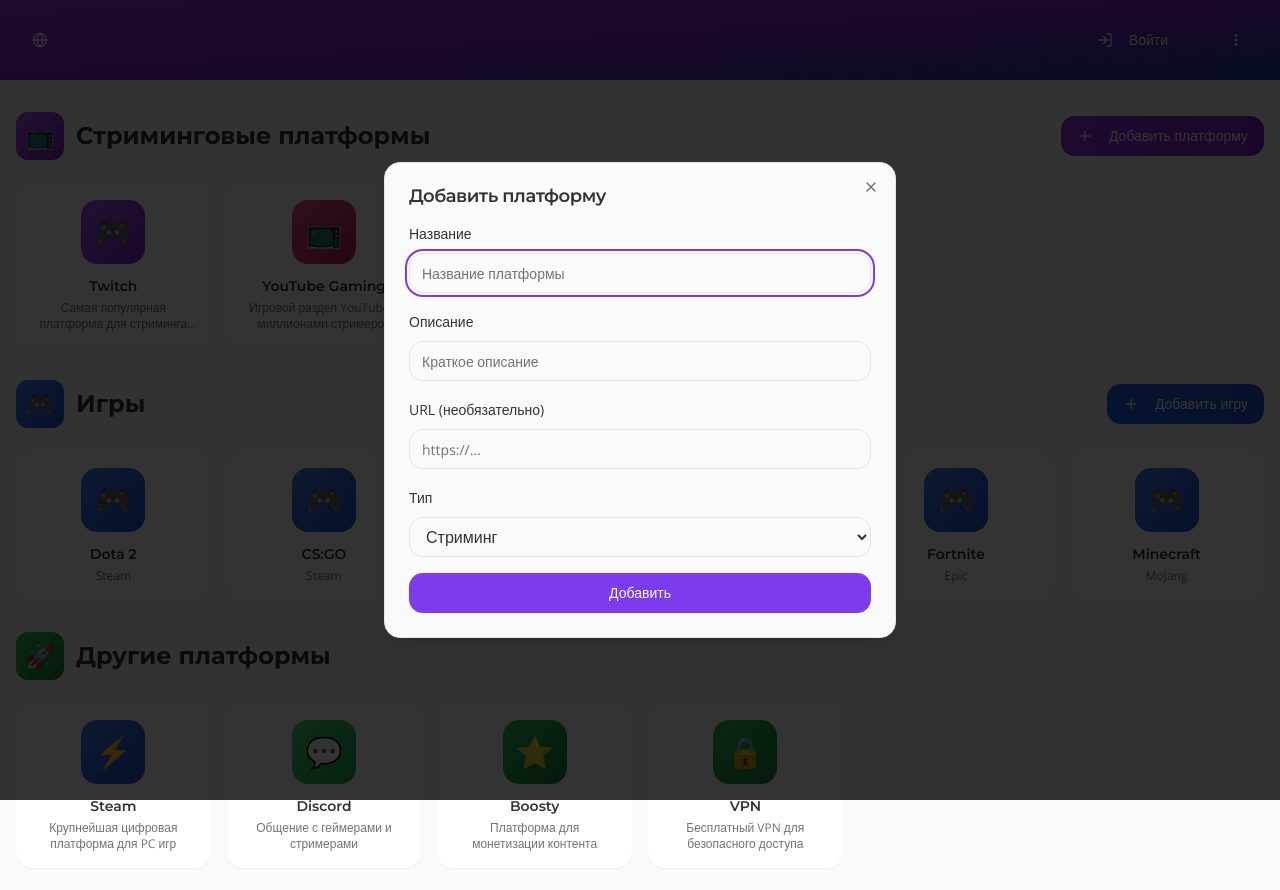
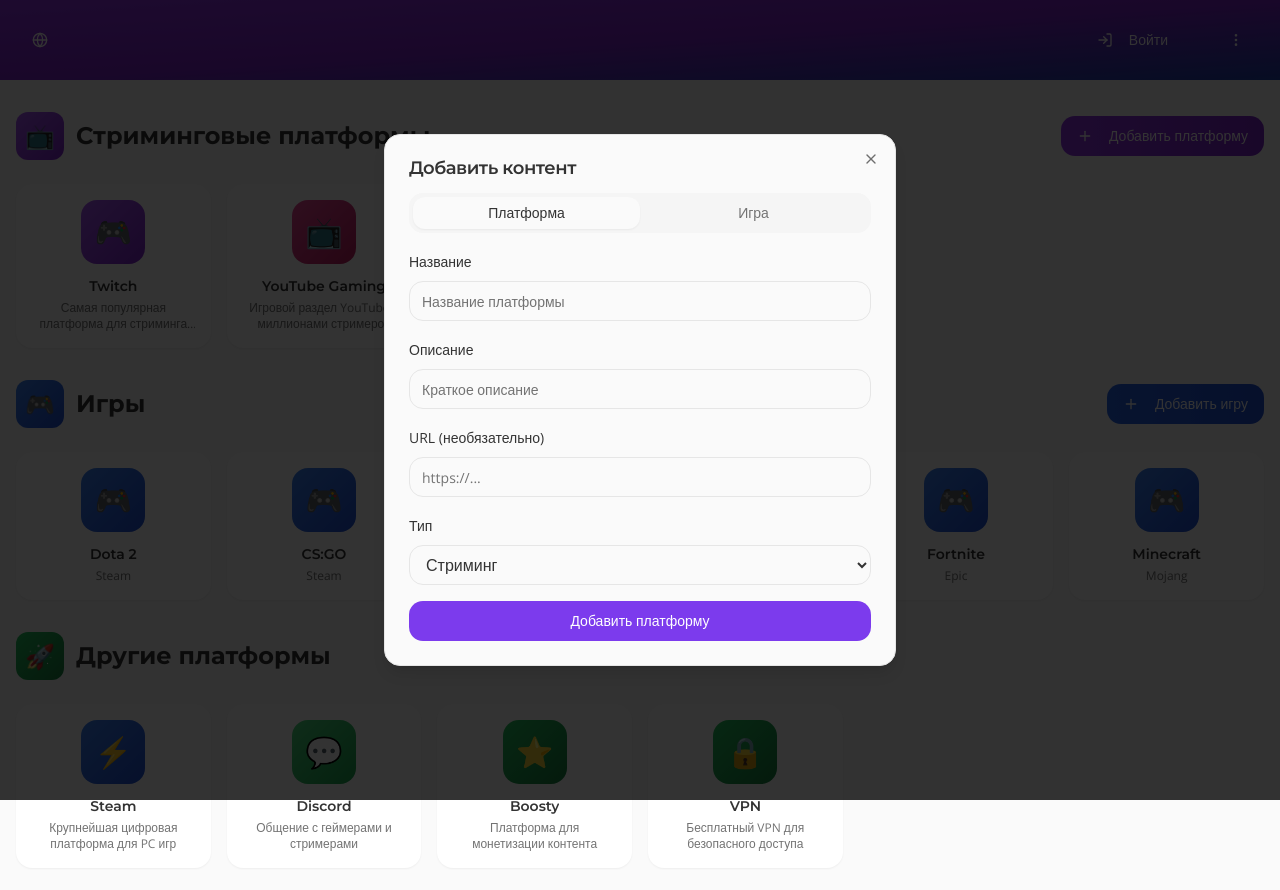
Before and after one commit to pr-poehali-dev/stream-platforms-manager, a React (Vite) app: page / in a window 1280 px wide. Both pictures are taken after a click on the button "Добавить платформу". Shown: the top 890 px of the page. Built offline with nearby package versions, Linux system fonts and the light colour scheme.

Commit message:
feat: улучшение управления платформами

```diff
--- a/src/pages/Index.tsx
+++ b/src/pages/Index.tsx
@@ -1,4 +1,4 @@
-import { useState } from 'react';
+import { useState, useEffect } from 'react';
 import { Button } from '@/components/ui/button';
 import { Card } from '@/components/ui/card';
 import { Input } from '@/components/ui/input';
@@ -41,8 +41,8 @@ const Index = () => {
   const [currentUser, setCurrentUser] = useState<{ email: string; theme: string } | null>(null);
   const [showAuth, setShowAuth] = useState(false);
   const [showProfile, setShowProfile] = useState(false);
-  const [showAddPlatform, setShowAddPlatform] = useState(false);
-  const [showAddGame, setShowAddGame] = useState(false);
+  const [showAddContent, setShowAddContent] = useState(false);
+  const [activeAddTab, setActiveAddTab] = useState<'platform' | 'game'>('platform');
   const [showSearch, setShowSearch] = useState(false);
   const [showVideoDownloader, setShowVideoDownloader] = useState(false);
   const [videoUrl, setVideoUrl] = useState('');
@@ -54,7 +54,9 @@ const Index = () => {
   const [searchEngine, setSearchEngine] = useState<'google' | 'yandex' | 'bing'>('google');
   const { toast } = useToast();
 
-  const [platforms, setPlatforms] = useState<Platform[]>([
+  const [platforms, setPlatforms] = useState<Platform[]>(() => {
+    const saved = localStorage.getItem('streamhub_platforms');
+    return saved ? JSON.parse(saved) : [
     {
       id: '1',
       name: 'Twitch',
@@ -117,21 +119,31 @@ const Index = () => {
       icon: '🔒',
       gradient: 'from-green-500 to-green-700',
       url: '#'
-    }
-  ]);
+    }];
+  });
 
-  const [games, setGames] = useState<Game[]>([
+  const [games, setGames] = useState<Game[]>(() => {
+    const saved = localStorage.getItem('streamhub_games');
+    return saved ? JSON.parse(saved) : [
     { id: '1', name: 'Dota 2', platform: 'Steam', url: 'https://store.steampowered.com/app/570/Dota_2/' },
     { id: '2', name: 'CS:GO', platform: 'Steam', url: 'https://store.steampowered.com/app/730/CounterStrike_2/' },
     { id: '3', name: 'Valorant', platform: 'Riot', url: 'https://playvalorant.com/ru-ru/' },
     { id: '4', name: 'League of Legends', platform: 'Riot', url: 'https://www.leagueoflegends.com/ru-ru/' },
     { id: '5', name: 'Fortnite', platform: 'Epic', url: 'https://www.fortnite.com/' },
-    { id: '6', name: 'Minecraft', platform: 'Mojang', url: 'https://www.minecraft.net/' }
-  ]);
+    { id: '6', name: 'Minecraft', platform: 'Mojang', url: 'https://www.minecraft.net/' }];
+  });
 
   const [authForm, setAuthForm] = useState({ email: '', password: '' });
   const [newPlatform, setNewPlatform] = useState({ name: '', description: '', type: 'streaming' as const, url: '' });
   const [newGame, setNewGame] = useState({ name: '', platform: '', url: '' });
+
+  useEffect(() => {
+    localStorage.setItem('streamhub_platforms', JSON.stringify(platforms));
+  }, [platforms]);
+
+  useEffect(() => {
+    localStorage.setItem('streamhub_games', JSON.stringify(games));
+  }, [games]);
 
   const handleLogin = (e: React.FormEvent) => {
     e.preventDefault();
@@ -150,6 +162,11 @@ const Index = () => {
   };
 
   const handleAddPlatform = () => {
+    if (!newPlatform.name.trim()) {
+      toast({ title: 'Ошибка', description: 'Введите название платформы', variant: 'destructive' });
+      return;
+    }
+
     const icons = ['🎮', '📺', '⚡', '💬', '🚀', '⭐', '🎯', '🎪', '🎨', '🎭'];
     const gradients = [
       'from-purple-500 to-purple-700',
@@ -171,20 +188,25 @@ const Index = () => {
 
     setPlatforms([...platforms, platform]);
     setNewPlatform({ name: '', description: '', type: 'streaming', url: '' });
-    setShowAddPlatform(false);
+    setShowAddContent(false);
     toast({ title: 'Платформа добавлена!', description: `${platform.name} успешно добавлена` });
   };
 
   const handleAddGame = () => {
+    if (!newGame.name.trim()) {
+      toast({ title: 'Ошибка', description: 'Введите название игры', variant: 'destructive' });
+      return;
+    }
+
     const game: Game = {
       id: Date.now().toString(),
       name: newGame.name,
-      platform: newGame.platform,
+      platform: newGame.platform || 'Разное',
       url: newGame.url
     };
     setGames([...games, game]);
     setNewGame({ name: '', platform: '', url: '' });
-    setShowAddGame(false);
+    setShowAddContent(false);
     toast({ title: 'Игра добавлена!', description: `${game.name} успешно добавлена` });
   };
 
@@ -380,7 +402,10 @@ const Index = () => {
                     <Icon name="Palette" size={16} className="mr-2" />
                     Выбор тем
                   </DropdownMenuItem>
-                  <DropdownMenuItem onClick={() => setShowAddPlatform(true)}>
+                  <DropdownMenuItem onClick={() => {
+                    setActiveAddTab('platform');
+                    setShowAddContent(true);
+                  }}>
                     <Icon name="Plus" size={16} className="mr-2" />
                     Добавить
                   </DropdownMenuItem>
@@ -416,13 +441,16 @@ const Index = () => {
               </div>
               <h2 className="text-2xl font-bold">Стриминговые платформы</h2>
             </div>
-            <Button onClick={() => setShowAddPlatform(true)} className="bg-gradient-to-r from-purple-600 to-purple-700 hover:from-purple-700 hover:to-purple-800">
+            <Button onClick={() => {
+              setActiveAddTab('platform');
+              setShowAddContent(true);
+            }} className="bg-gradient-to-r from-purple-600 to-purple-700 hover:from-purple-700 hover:to-purple-800">
               <Icon name="Plus" size={16} className="mr-2" />
               Добавить платформу
             </Button>
           </div>
 
-          <div className="grid grid-cols-2 md:grid-cols-3 lg:grid-cols-6 gap-4 animate-fade-in">
+          <div className="grid grid-cols-2 md:grid-cols-3 lg:grid-cols-6 gap-4">
             {streamingPlatforms.map((platform) => (
               <div key={platform.id} className="group relative">
                 <a
@@ -466,13 +494,16 @@ const Index = () => {
               </div>
               <h2 className="text-2xl font-bold">Игры</h2>
             </div>
-            <Button onClick={() => setShowAddGame(true)} className="bg-gradient-to-r from-blue-600 to-blue-700 hover:from-blue-700 hover:to-blue-800">
+            <Button onClick={() => {
+              setActiveAddTab('game');
+              setShowAddContent(true);
+            }} className="bg-gradient-to-r from-blue-600 to-blue-700 hover:from-blue-700 hover:to-blue-800">
               <Icon name="Plus" size={16} className="mr-2" />
               Добавить игру
             </Button>
           </div>
 
-          <div className="grid grid-cols-2 md:grid-cols-3 lg:grid-cols-6 gap-4 animate-fade-in">
+          <div className="grid grid-cols-2 md:grid-cols-3 lg:grid-cols-6 gap-4">
             {games.map((game) => (
               <div key={game.id} className="group relative">
                 <a
@@ -518,7 +549,7 @@ const Index = () => {
             </div>
           </div>
 
-          <div className="grid grid-cols-2 md:grid-cols-3 lg:grid-cols-6 gap-4 animate-fade-in">
+          <div className="grid grid-cols-2 md:grid-cols-3 lg:grid-cols-6 gap-4">
             {userPlatforms.map((platform) => (
               <div key={platform.id} className="group relative">
                 <a
@@ -557,12 +588,19 @@ const Index = () => {
 
       </div>
 
-      <Dialog open={showAddPlatform} onOpenChange={setShowAddPlatform}>
+      <Dialog open={showAddContent} onOpenChange={setShowAddContent}>
         <DialogContent>
           <DialogHeader>
-            <DialogTitle>Добавить платформу</DialogTitle>
+            <DialogTitle>Добавить контент</DialogTitle>
           </DialogHeader>
-          <div className="space-y-4">
+
+          <Tabs value={activeAddTab} onValueChange={(v) => setActiveAddTab(v as 'platform' | 'game')}>
+            <TabsList className="grid w-full grid-cols-2">
+              <TabsTrigger value="platform">Платформа</TabsTrigger>
+              <TabsTrigger value="game">Игра</TabsTrigger>
+            </TabsList>
+
+            <TabsContent value="platform" className="space-y-4 mt-4">
               <div className="space-y-2">
                 <Label htmlFor="platform-name">Название</Label>
                 <Input
@@ -603,17 +641,10 @@ const Index = () => {
                   <option value="gaming">Игровая</option>
                 </select>
               </div>
-            <Button onClick={handleAddPlatform} className="w-full">Добавить</Button>
-          </div>
-        </DialogContent>
-      </Dialog>
+              <Button onClick={handleAddPlatform} className="w-full">Добавить платформу</Button>
+            </TabsContent>
 
-      <Dialog open={showAddGame} onOpenChange={setShowAddGame}>
-        <DialogContent>
-          <DialogHeader>
-            <DialogTitle>Добавить игру</DialogTitle>
-          </DialogHeader>
-          <div className="space-y-4">
+            <TabsContent value="game" className="space-y-4 mt-4">
               <div className="space-y-2">
                 <Label htmlFor="game-name">Название игры</Label>
                 <Input
@@ -641,8 +672,9 @@ const Index = () => {
                   onChange={(e) => setNewGame({ ...newGame, url: e.target.value })}
                 />
               </div>
-            <Button onClick={handleAddGame} className="w-full">Добавить</Button>
-          </div>
+              <Button onClick={handleAddGame} className="w-full">Добавить игру</Button>
+            </TabsContent>
+          </Tabs>
         </DialogContent>
       </Dialog>
 
@@ -975,7 +1007,10 @@ const Index = () => {
               <span className="text-xs font-medium">Скачать</span>
             </button>
             <button
-              onClick={() => setShowAddGame(true)}
+              onClick={() => {
+                setActiveAddTab('game');
+                setShowAddContent(true);
+              }}
               className="flex flex-col items-center justify-center py-3 px-2 rounded-lg hover:bg-muted transition-colors"
             >
               <Icon name="Gamepad2" size={20} className="mb-1" />
```
Lines whose indentation alone changed are shown as unchanged.
